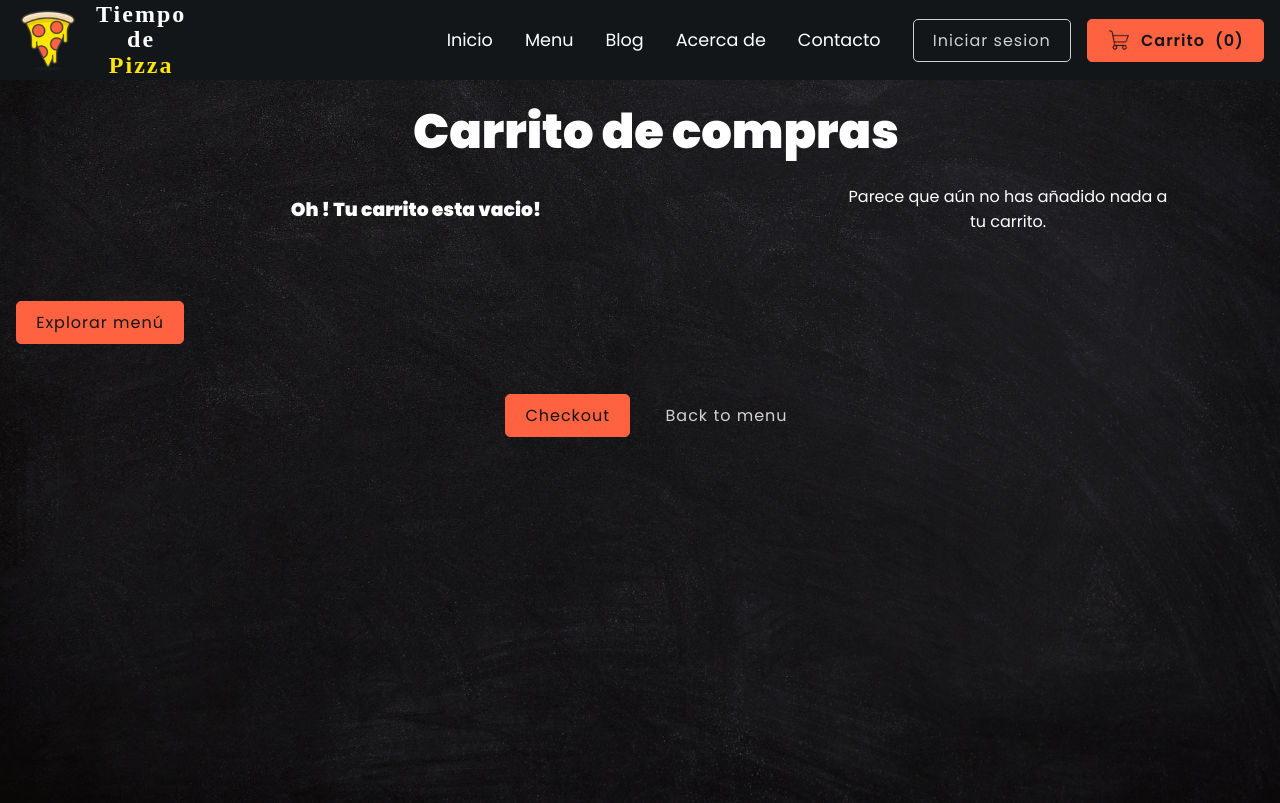
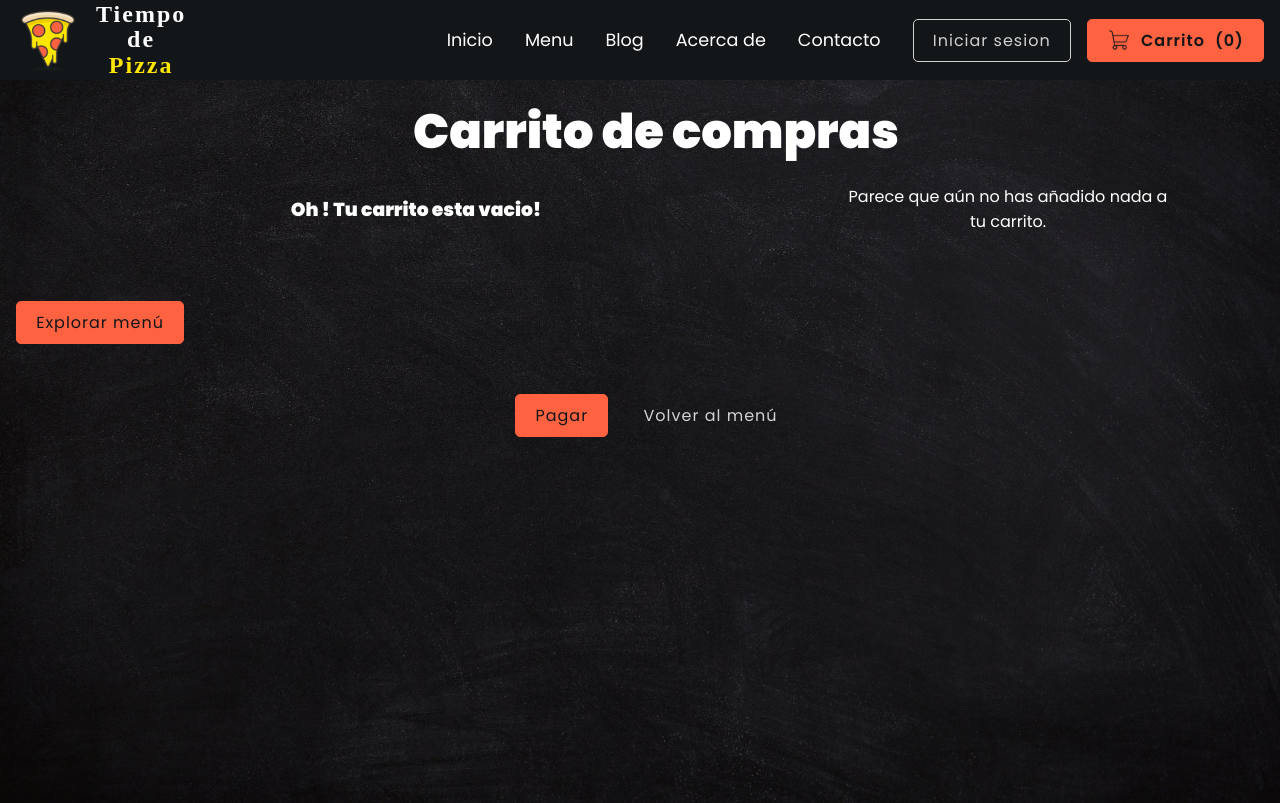
Before and after one commit to sebastianmct/horadepizza, a React (Vite) app: page /cart in a window 1280 px wide. Shown: the top 803 px of the page. Built offline with nearby package versions, Linux system fonts and the light colour scheme; no server answers.

Commit message:
feat: Translate cart buttons to Spanish - Checkout to Pagar, Back to menu to Volver al menÃº

```diff
--- a/src/features/cart/CartPage.jsx
+++ b/src/features/cart/CartPage.jsx
@@ -25,12 +25,12 @@ const CartPage = ({ CartItem, activateLoginModal, isLoggedIn }) => {
       <div className="cart-totals__interaction">
         <CheckoutBtn
           className="active-button-style"
-          aria-label="Contiue with checkout"
+          aria-label="Proceder al pago"
           isLoggedIn={isLoggedIn}
           activateLoginModal={activateLoginModal}
         />
-        <LinkButton aria-label="Go back to menu" onClick={ResetLocation} to="/menu" className="back-to-menu">
-          Back to menu
+        <LinkButton aria-label="Volver al menú" onClick={ResetLocation} to="/menu" className="back-to-menu">
+          Volver al menú
         </LinkButton>
       </div>
       <ScrollBtn />
--- a/src/features/checkout/components/CheckoutBtn.jsx
+++ b/src/features/checkout/components/CheckoutBtn.jsx
@@ -6,18 +6,18 @@ const CheckoutBtn = ({ isLoggedIn, className, activateLoginModal }) => {
   return (
     <React.Fragment>
       {isLoggedIn ? (
-        <LinkButton onClick={ResetLocation} to="/checkout" aria-label="Proceed to checkout" className={className}>
-          Checkout
+        <LinkButton onClick={ResetLocation} to="/checkout" aria-label="Proceder al pago" className={className}>
+          Pagar
         </LinkButton>
       ) : (
         <button
           className={className}
-          aria-label="Proceed to checkout"
+          aria-label="Proceder al pago"
           onClick={() => {
             ResetLocation();
             activateLoginModal();
           }}>
-          Checkout
+          Pagar
         </button>
       )}
     </React.Fragment>
```
